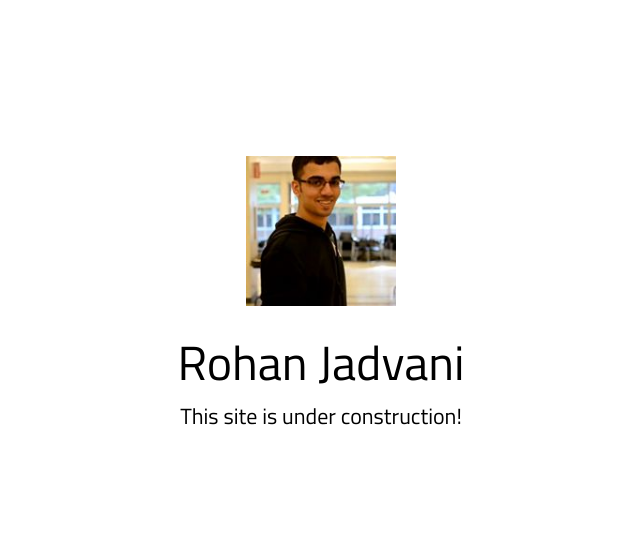
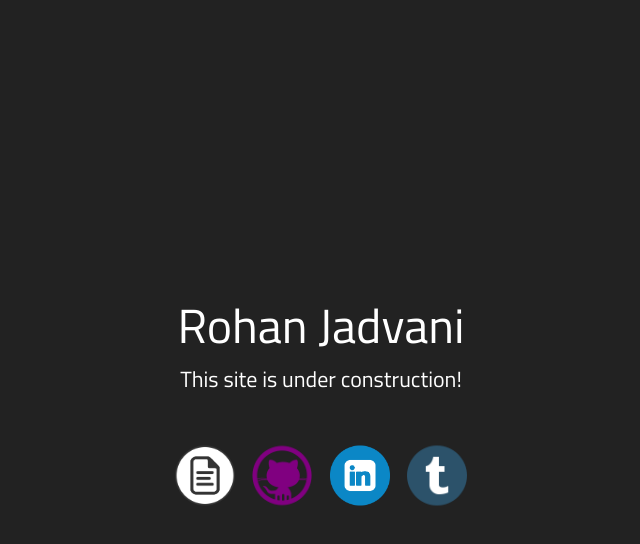
Before and after one commit to rjvani/rjvani.github.io, a plain HTML site: page index.html in a window 1280 px wide. Shown: the whole page, without its empty margins (319-959 px from the left). Drawn offline with Linux system fonts and the light colour scheme.

Commit message:
Add links

```diff
--- a/css/index.css
+++ b/css/index.css
@@ -9,23 +9,24 @@ body {
     height: 100%;
     font-family: "Titillium Web", sans-serif;
     position: relative;
-    overflow: hidden;
-    background-size: cover;
-    background-position: center;
-    background-repeat: no-repeat;
+    background-color: #222;
 }
-div#main {
+#main {
     width: 100%;
     height: 100%;
     position: absolute;
 }
-img.center {
+#main_content {
+    margin: 0;
+    position: relative;
+    top: 50%;
+    transform: translateY(-50%);
+}
+.center {
     display: block;
-    margin-left: auto;
-    margin-right: auto;
+    margin: auto;
 }
-img#avatar {
-    height: 150px;
+#avatar {
     width: 150px;
     padding-bottom: 20px;
 }
@@ -41,3 +42,26 @@ h2 {
     font-weight: lighter;
     text-align: center;
 }
+.main_text {
+    color: #fff;
+}
+ul {
+    list-style-type: none;
+    margin: 0;
+    padding-left: 0;
+}
+ul li {
+    display: inline;
+}
+#links {
+    padding-top: 50px;
+}
+#links_table {
+    display: table;
+    margin: 0 auto;
+}
+.links_icon {
+    padding-left: 7px;
+    padding-right: 7px;
+    height: 60px;
+}
--- a/index.html
+++ b/index.html
@@ -16,14 +16,22 @@
     </head>
 
     <body>
-        <canvas>
+        <div id="main">
+            <div id="main_content">
+                <h1 id="name" class="main_text">Rohan Jadvani</h1>
+                <h2 id="construction" class="main_text">This site is under construction!</h2>
 
-        </canvas>
-
-        <div id="main">
-            <img id="avatar" src="img/avatar.jpg" class="center">
-            <h1>Rohan Jadvani</h1>
-            <h2>This site is under construction!</h2>
+                <div id="links">
+                    <div id="links_table">
+                        <ul>
+                            <li><img src="img/links/resume.png" class="links_icon"></li>
+                            <li><a href="http://www.github.com/rjvani/" target="_blank"><img src="img/links/github.png" class="links_icon"></a></li>
+                            <li><a href="http://www.linkedin.com/in/rjvani/" target="_blank"><img src="img/links/linkedin.png" class="links_icon"></a></li>
+                            <li><a href="http://shawnismytwin.tumblr.com/" target="_blank"><img src="img/links/tumblr.png" class="links_icon"></a></li>
+                        </ul>
+                    </div>
+                </div>
+            </div>
         </div>
     </body>
 
```
Also changed, not shown: img/links/github.png (added), img/links/linkedin.png (added), img/links/resume.png (added), img/links/tumblr.png (added).
